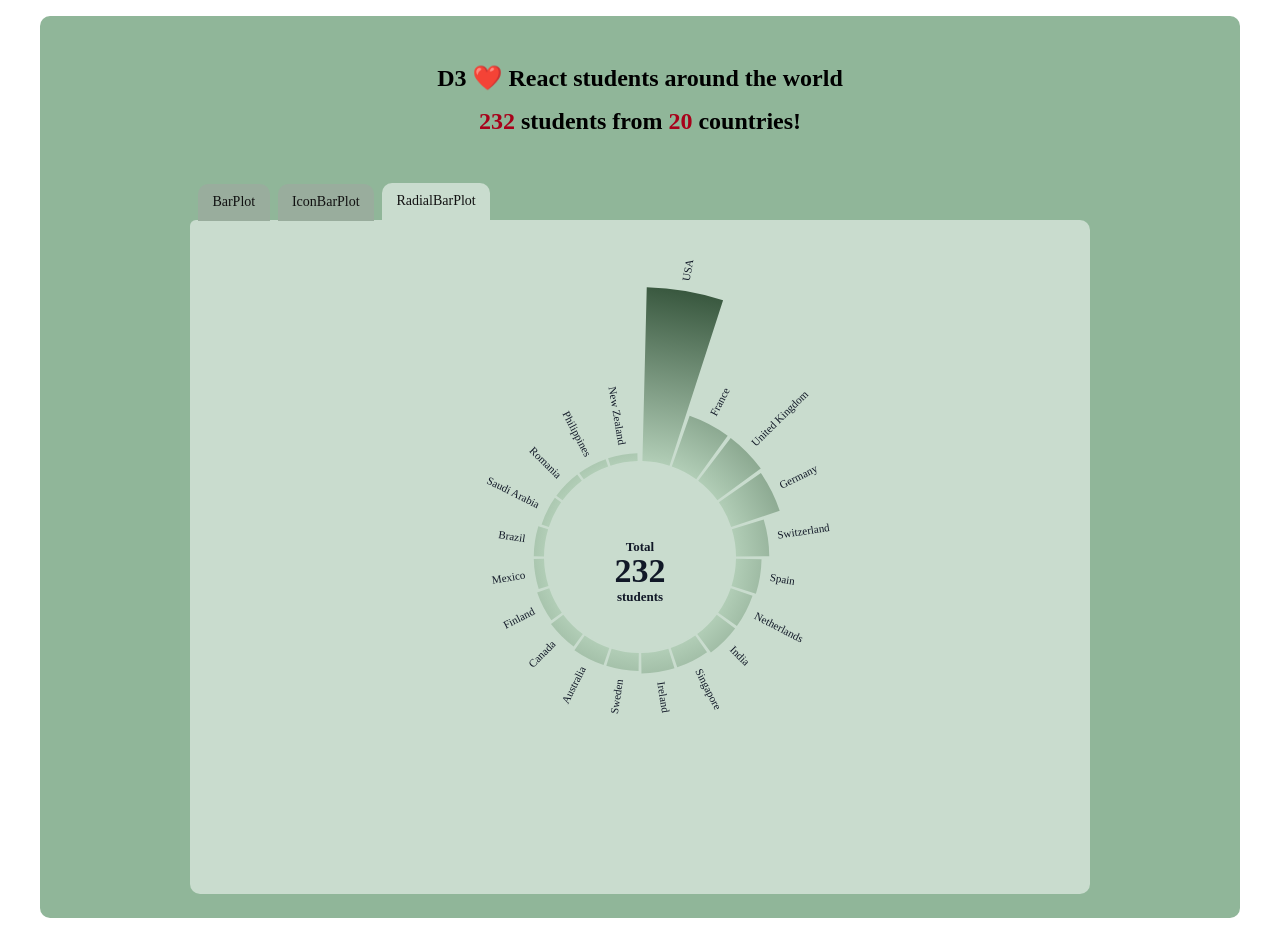
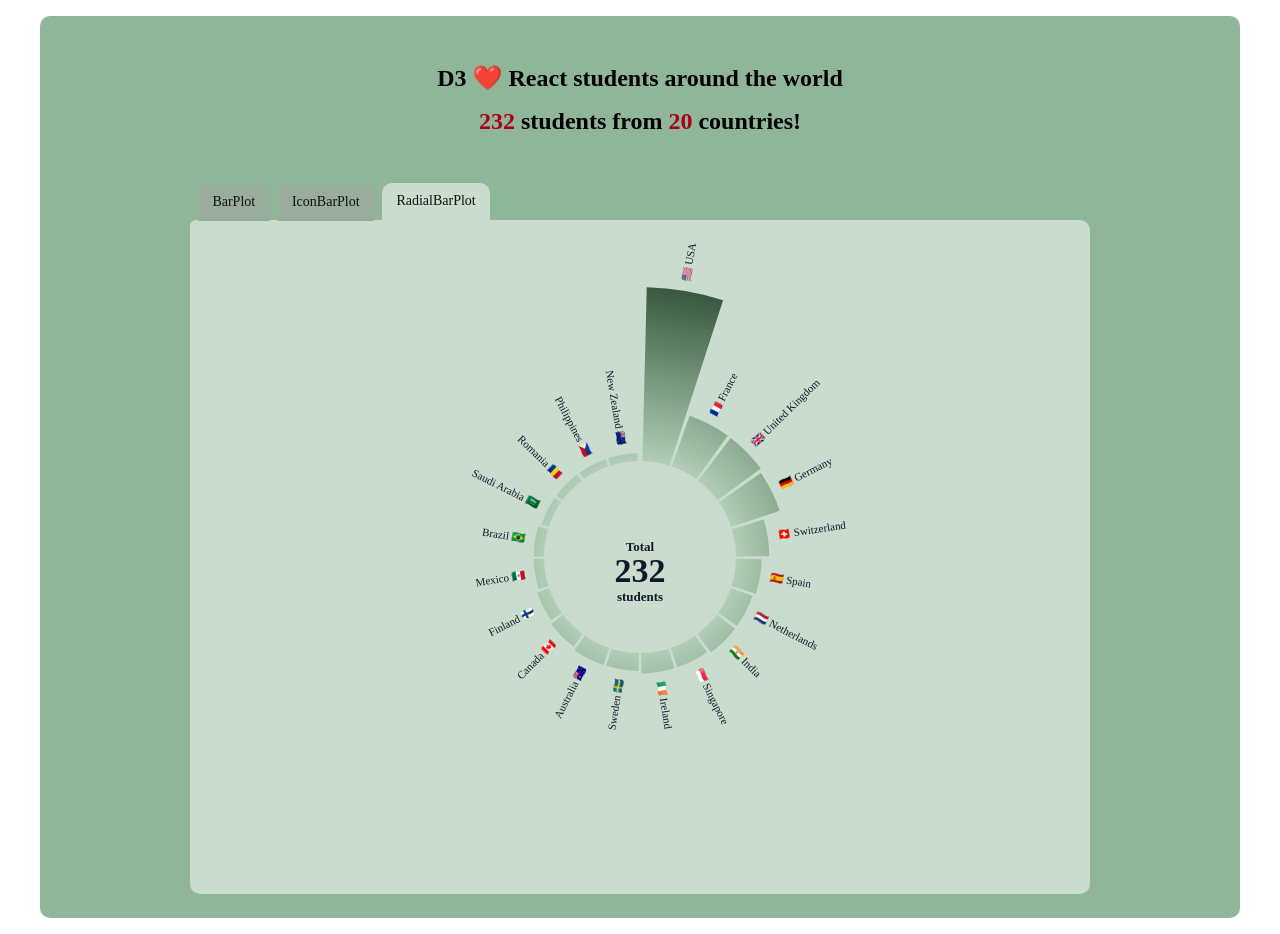
Before and after one commit to fotinidelig/first-d3-plots, a React (Vite) app: page / in a window 1280 px wide. Both pictures are taken after a click on the tab "RadialBarPlot". Built offline with nearby package versions, Linux system fonts and the light colour scheme; a web font is replaced by a local one.

Commit message:
added flags and animation

```diff
--- a/src/RadialBarPlot.jsx
+++ b/src/RadialBarPlot.jsx
@@ -1,6 +1,46 @@
-import { useMemo, useState } from "react";
+import { useEffect, useMemo, useState } from "react";
 import * as d3 from "d3";
 import studentData from "./student_data";
+
+const COUNTRY_TO_ISO2 = {
+  "United States": "US",
+  France: "FR",
+  "United Kingdom": "GB",
+  Germany: "DE",
+  Switzerland: "CH",
+  Spain: "ES",
+  Netherlands: "NL",
+  India: "IN",
+  Singapore: "SG",
+  Ireland: "IE",
+  Sweden: "SE",
+  Australia: "AU",
+  Canada: "CA",
+  Finland: "FI",
+  Mexico: "MX",
+  Brazil: "BR",
+  "Saudi Arabia": "SA",
+  Romania: "RO",
+  Philippines: "PH",
+  "New Zealand": "NZ",
+};
+
+function iso2ToFlag(iso2) {
+  if (!iso2 || typeof iso2 !== "string" || iso2.length !== 2) return "";
+  const codePoints = iso2
+    .toUpperCase()
+    .split("")
+    .map((char) => 127397 + char.charCodeAt(0));
+  return String.fromCodePoint(...codePoints);
+}
+
+function clamp01(x) {
+  return Math.max(0, Math.min(1, x));
+}
+
+function easeOutCubic(t) {
+  return 1 - Math.pow(1 - t, 3);
+}
 
 function polarToCartesian(r, angleRad) {
   // Rotate so 0 rad is at 12 o'clock.
@@ -31,6 +71,7 @@ function toSafeId(str) {
 
 function RadialBarPlot() {
   const [hoveredCountry, setHoveredCountry] = useState(null);
+  const [animT, setAnimT] = useState(0);
 
   const data = useMemo(() => {
     return [...studentData].sort((a, b) => b.students - a.students);
@@ -66,6 +107,30 @@ function RadialBarPlot() {
 
   const totalStudents = useMemo(() => d3.sum(data, (d) => d.students), [data]);
 
+  useEffect(() => {
+    const reduceMotion =
+      typeof window !== "undefined" &&
+      window.matchMedia &&
+      window.matchMedia("(prefers-reduced-motion: reduce)").matches;
+    if (reduceMotion) {
+      setAnimT(1);
+      return;
+    }
+
+    let raf = 0;
+    const durationMs = 1100;
+    const start = performance.now();
+
+    const tick = (now) => {
+      const t = clamp01((now - start) / durationMs);
+      setAnimT(t);
+      if (t < 1) raf = requestAnimationFrame(tick);
+    };
+
+    raf = requestAnimationFrame(tick);
+    return () => cancelAnimationFrame(raf);
+  }, []);
+
   return (
     <svg width={width} height={height} role="img" aria-label="Students by country radial bar chart">
       <defs>
@@ -99,7 +164,7 @@ function RadialBarPlot() {
 
       <g transform={`translate(${cx}, ${cy})`}>
         {/* Bars */}
-        {data.map((d) => {
+        {data.map((d, i) => {
           const startAngle = angleScale(d.country);
           if (startAngle === undefined) return null;
 
@@ -108,9 +173,17 @@ function RadialBarPlot() {
           const isHovered = hoveredCountry === d.country;
           const gradId = `radial-grad-${toSafeId(d.country)}`;
 
+          // Animation: appear from 12 o'clock clockwise (i increases clockwise),
+          // while each bar grows from the inner radius to its final length.
+          const n = data.length || 1;
+          const sweep = animT * (n + 1); // +1 gives a tiny tail so last bar finishes cleanly
+          const local = clamp01(sweep - i);
+          const grown = easeOutCubic(local);
+          const outerRAnimated = innerRadius + (outerR - innerRadius) * grown;
+
           const dPath = arcPath({
             innerR: innerRadius,
-            outerR,
+            outerR: outerRAnimated,
             startAngle,
             endAngle,
           });
@@ -120,6 +193,7 @@ function RadialBarPlot() {
               key={d.country}
               d={dPath}
               fill={isHovered ? "#35543b" : `url(#${gradId})`}
+              opacity={local === 0 ? 0 : 1}
               onMouseEnter={() => setHoveredCountry(d.country)}
               onMouseLeave={() => setHoveredCountry(null)}
               style={{ cursor: "pointer" }}
@@ -133,7 +207,9 @@ function RadialBarPlot() {
         {/* Center value */}
         <text style={{ textAnchor: "middle", fill: "#111827" }}>
           <tspan x={0} y={-6} fontSize={13} fontWeight={700}>
-            {active ? active.country : "Total"}
+            {active
+              ? `${active.country} ${iso2ToFlag(COUNTRY_TO_ISO2[active.country])}`.trim()
+              : "Total"}
           </tspan>
           <tspan x={0} y={25} fontSize={34} fontWeight={900}>
             {active ? active.students : totalStudents}
@@ -160,6 +236,12 @@ function RadialBarPlot() {
           const norm = ((radialDeg % 360) + 360) % 360; // [0, 360)
           const shouldFlip = norm > 90 && norm < 270;
           const rot = shouldFlip ? radialDeg + 180 : radialDeg;
+          const countryLabel = d.country === "United States" ? "USA" : d.country;
+          const flag = iso2ToFlag(COUNTRY_TO_ISO2[d.country]);
+          // Ensure the flag is always closest to the bar tip:
+          // - textAnchor="start" (right side): text extends outward → put flag first
+          // - textAnchor="end" (left side): text ends at the tip → put flag last
+          const labelText = shouldFlip ? `${countryLabel} ${flag}`.trim() : `${flag} ${countryLabel}`.trim();
 
           return (
             <text
@@ -170,7 +252,7 @@ function RadialBarPlot() {
               dominantBaseline="middle"
               transform={`translate(${x}, ${y}) rotate(${rot})`}
             >
-              {d.country === "United States" ? "USA" : d.country}
+              {labelText}
             </text>
           );
         })}
```
